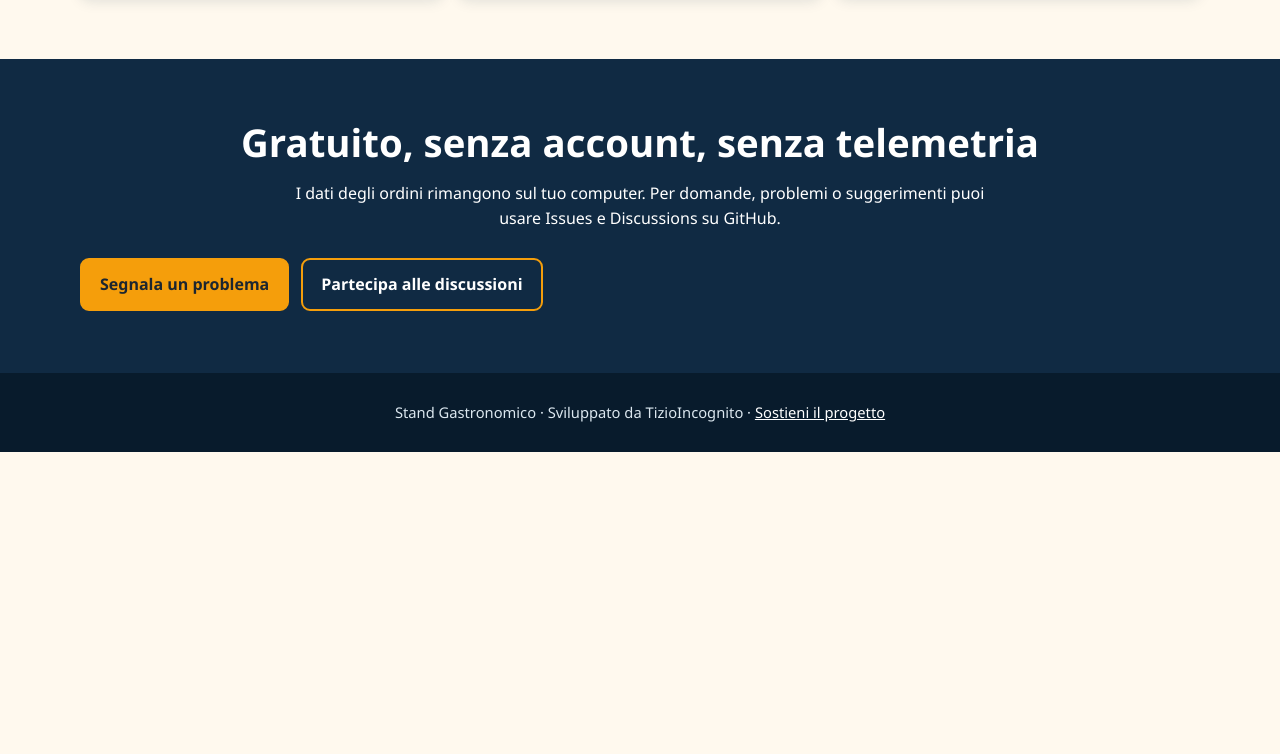
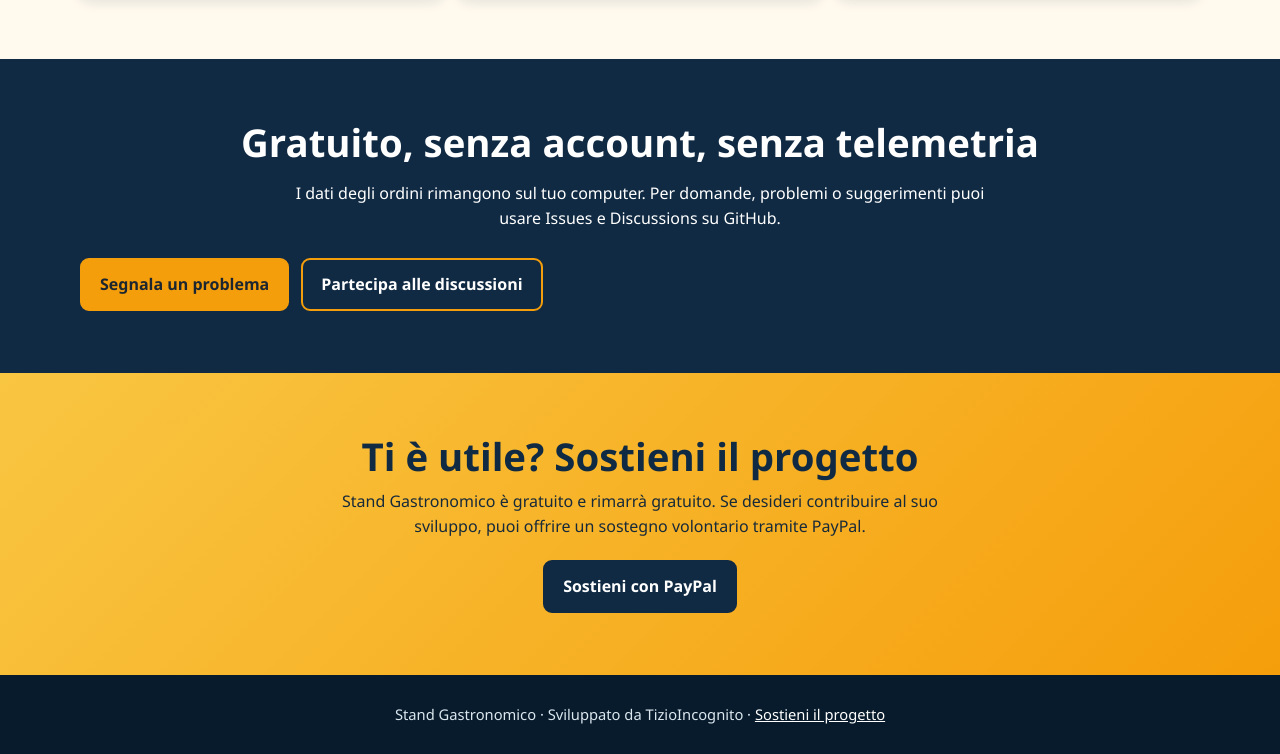
Before and after one commit to TizioIncognito/StandGastronomico, a plain HTML site: page docs/index.html in a window 1280 px wide. Shown: the part 1610-2364 px from the top of the page. Before the commit the page ends 2062 px from the top, so only its background shows below. Drawn offline with Linux system fonts and the light colour scheme.

Commit message:
Evidenzia il sostegno tramite PayPal

```diff
--- a/docs/index.html
+++ b/docs/index.html
@@ -51,6 +51,10 @@
     .cta { text-align:center; background:var(--navy); color:var(--white); }
     .cta h2 { color:var(--white); }
     .cta p { max-width:690px; margin:0 auto; }
+    .support { text-align:center; background:linear-gradient(135deg,#f9c642,#f59e0b); }
+    .support h2 { margin-bottom:10px; }
+    .support p { max-width:650px; margin:0 auto; }
+    .support .button { margin-top:22px; border-color:var(--navy); background:var(--navy); color:var(--white); }
     footer { padding:28px 0; color:#dbe7ef; background:#081b2c; text-align:center; font-size:.92rem; }
     footer a { color:#fff; }
     @media (max-width:760px) { .hero .wrap,.two { grid-template-columns:1fr; } .grid { grid-template-columns:1fr; } .shot-grid { grid-template-columns:1fr 1fr; } .hero .wrap { padding:52px 0; } }
@@ -123,6 +127,13 @@
         </div>
       </div>
     </section>
+    <section class="support">
+      <div class="wrap">
+        <h2>Ti è utile? Sostieni il progetto</h2>
+        <p>Stand Gastronomico è gratuito e rimarrà gratuito. Se desideri contribuire al suo sviluppo, puoi offrire un sostegno volontario tramite PayPal.</p>
+        <a class="button" href="https://paypal.me/LucaFigoli">Sostieni con PayPal</a>
+      </div>
+    </section>
   </main>
   <footer><div class="wrap">Stand Gastronomico · Sviluppato da TizioIncognito · <a href="https://paypal.me/LucaFigoli">Sostieni il progetto</a></div></footer>
   <div class="lightbox" id="lightbox" hidden aria-hidden="true" role="dialog" aria-modal="true" aria-label="Anteprima immagine">
```
